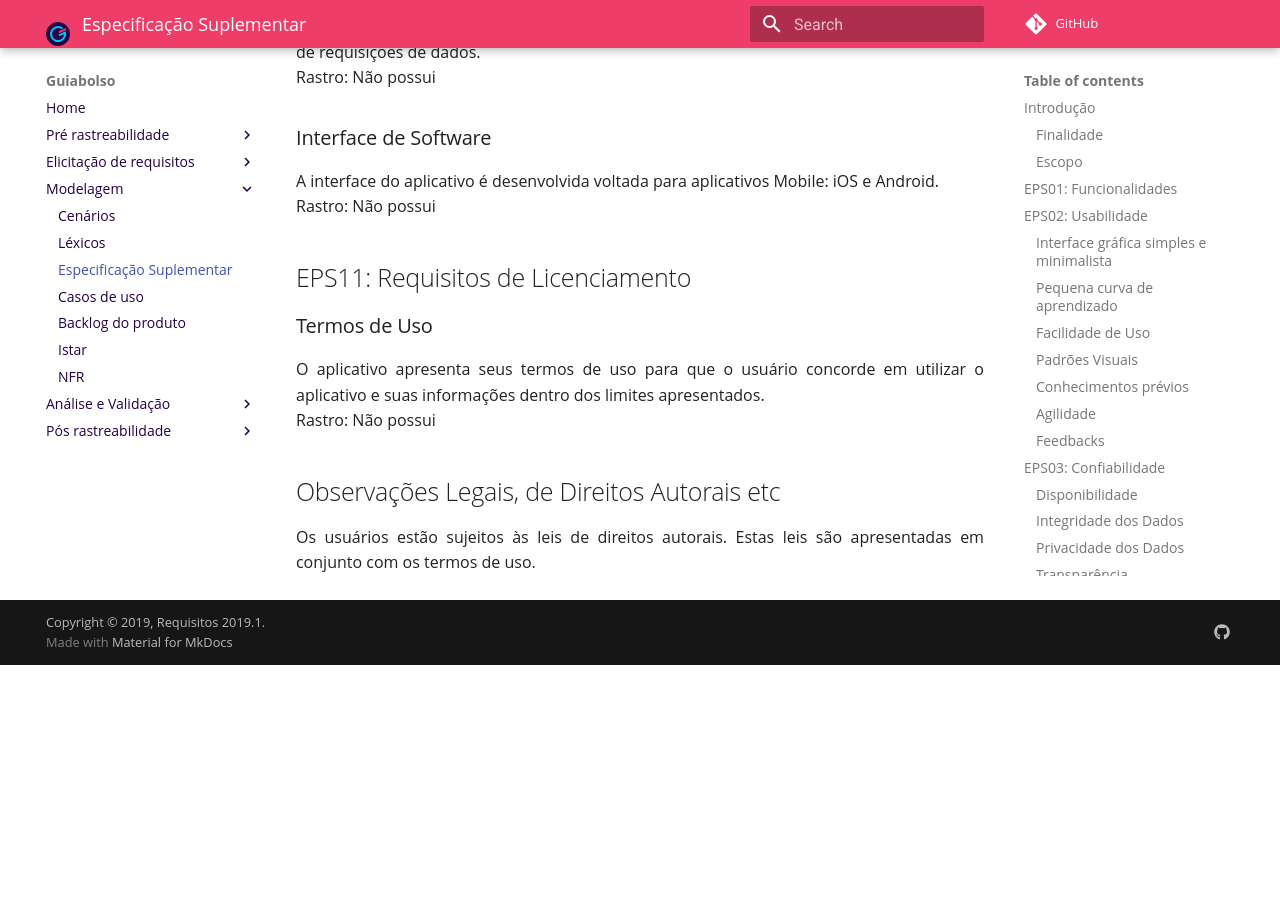
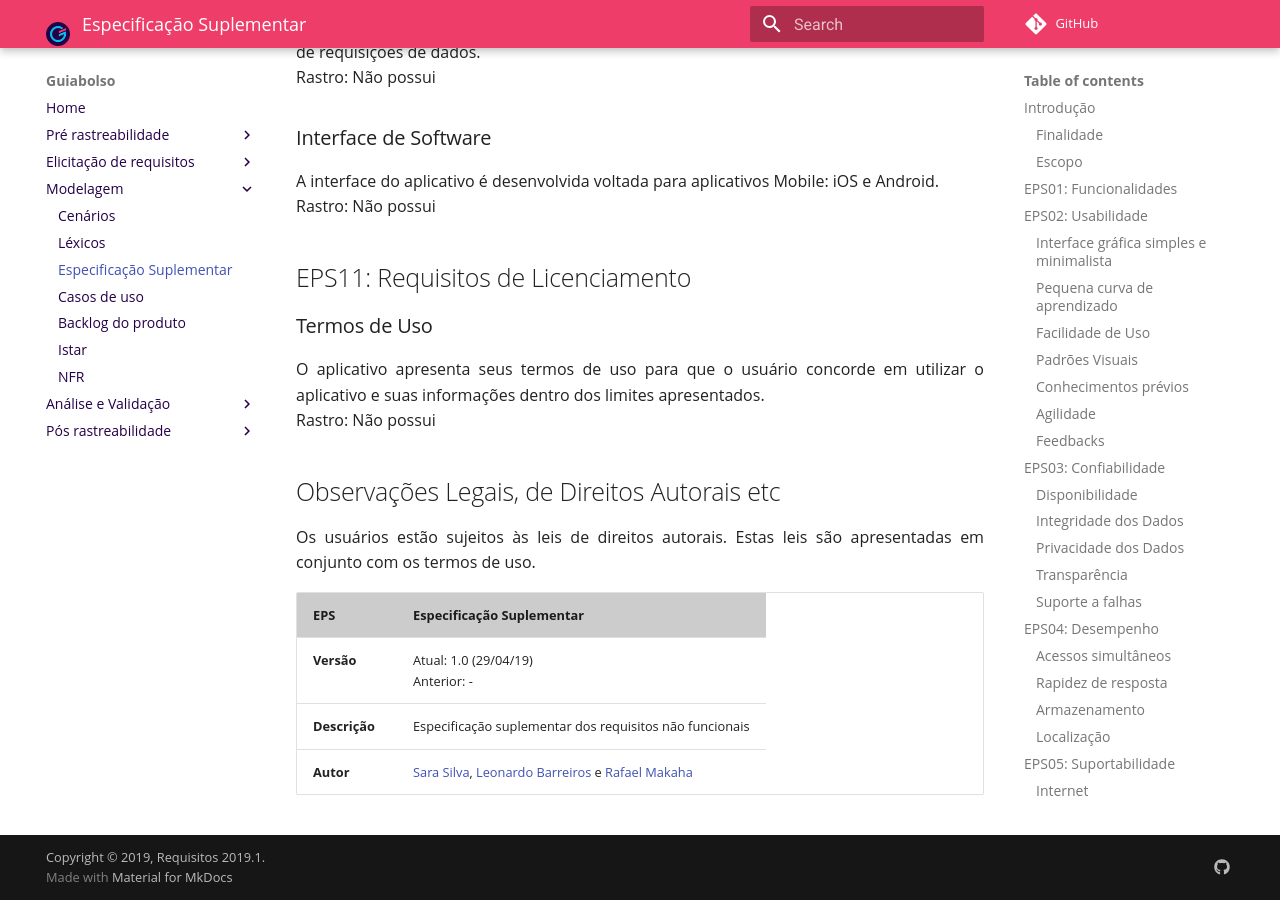
Before and after one commit to fga-disciplinas/2019.1-Guia-Bolso, an MkDocs documentation site: the page built from docs/modelagem/especificacao.md, in a window 1280 px wide and 900 px high, scrolled down 6954 px. Built offline with MkDocs 1.6.1 and Material for MkDocs 9.7.7, drawn with Linux system fonts in a browser that asks for light colours; comment, search, counter and statistics services are not loaded; old or Windows-style settings are respelled for this version of MkDocs; before the commit the page ends 7619 px from its top, so only the background shows below that.

Commit message:
Adicionando versionamento e autoria especificação suplementar

```diff
--- a/docs/modelagem/especificacao.md
+++ b/docs/modelagem/especificacao.md
@@ -219,3 +219,10 @@ O aplicativo apresenta seus termos de uso para que o usuário concorde em utiliz
 ## Observações Legais, de Direitos Autorais etc
 
 Os usuários estão sujeitos às leis de direitos autorais. Estas leis são apresentadas em conjunto com os termos de uso.
+
+
+| **EPS** | **Especificação Suplementar**  |
+|--|--|
+| **Versão**| Atual: 1.0 (29/04/19) <br> Anterior: - |
+| **Descrição** | Especificação suplementar dos requisitos não funcionais |
+|**Autor**| [Sara Silva](https://github.com/silvasara), [Leonardo Barreiros](https://github.com/leossb36) e [Rafael Makaha](https://github.com/rafaelmakaha)
```
